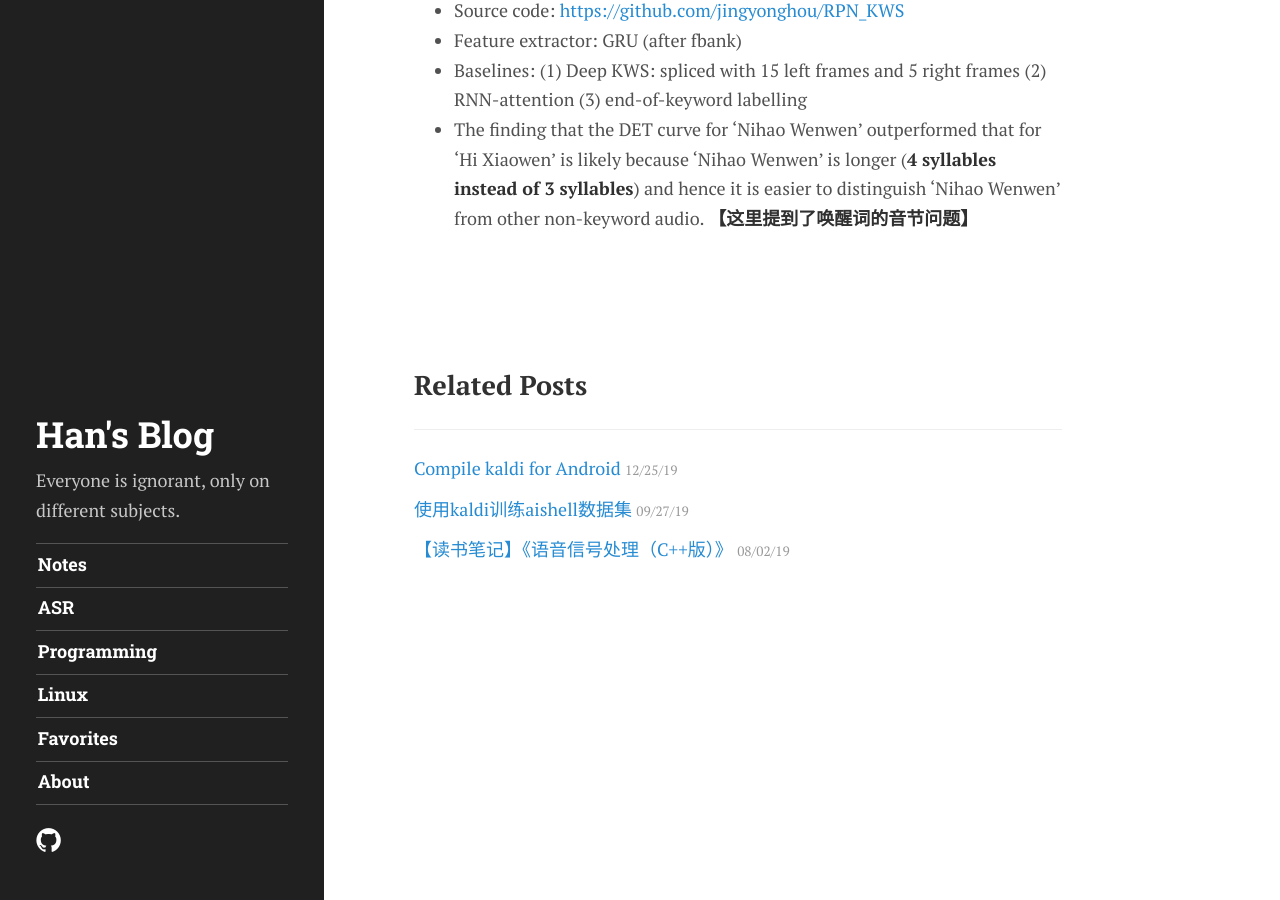
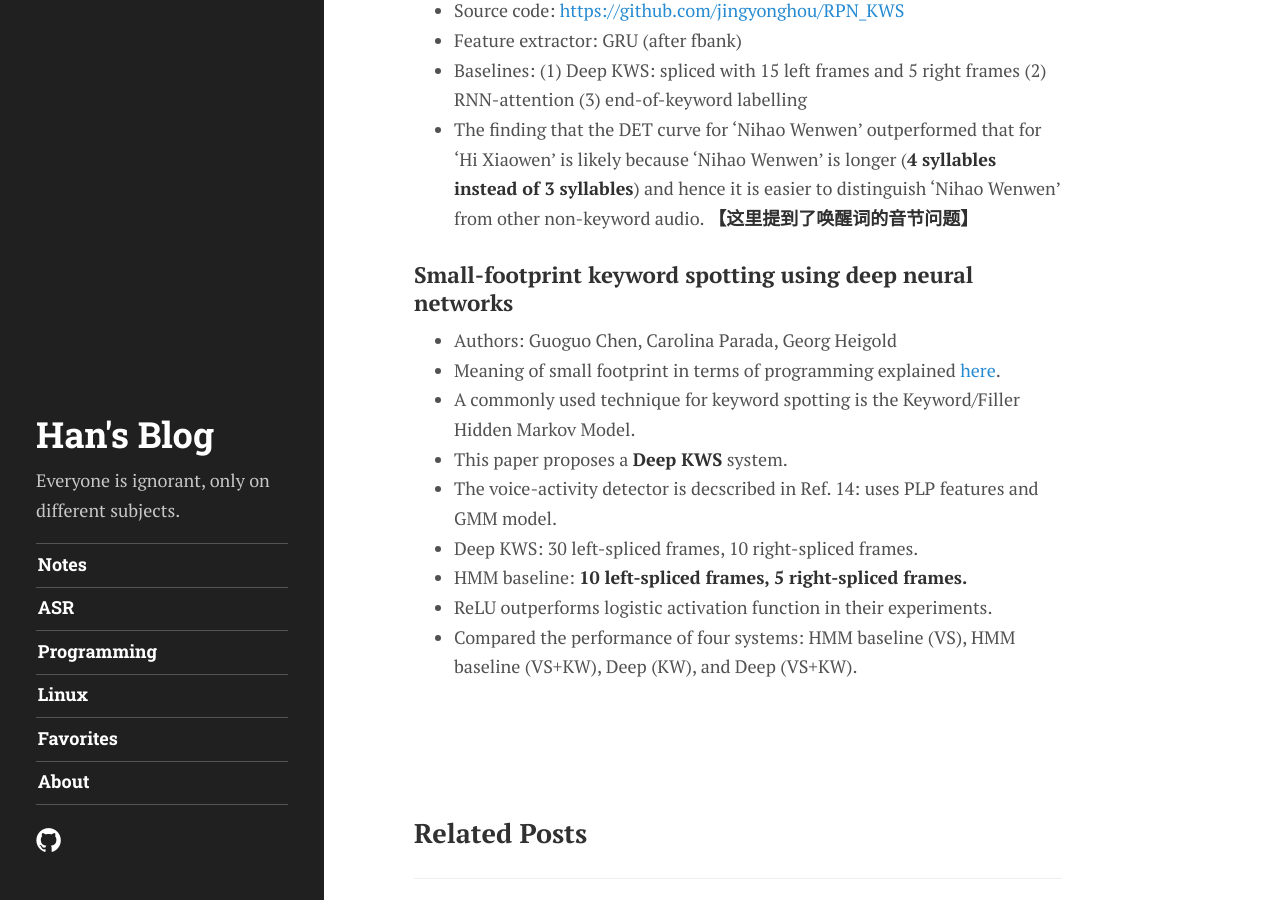
Before and after one commit to han-xie/han-xie.github.io, a Jekyll site: the page built from _posts/2020-03-12-literature-review.md, in a window 1280 px wide and 900 px high, scrolled down 3120 px. Built offline with Jekyll 4.4.1, drawn with Linux system fonts in a browser that asks for light colours; some web fonts are replaced; formulas are drawn with MathJax 3; comment, search, counter and statistics services are not loaded.

Commit message:
[post] Add Deep KWS in literature review post

```diff
--- a/_posts/2020-03-12-literature-review.md
+++ b/_posts/2020-03-12-literature-review.md
@@ -79,3 +79,15 @@ where `$P(s)$` is the language probability for sentence `$s$`.
 - Feature extractor: GRU (after fbank)
 - Baselines: (1) Deep KWS: spliced with 15 left frames and 5 right frames (2) RNN-attention (3) end-of-keyword labelling
 - The finding that the DET curve for 'Nihao Wenwen' outperformed that for 'Hi Xiaowen' is likely because 'Nihao Wenwen' is longer (**4 syllables instead of 3 syllables**) and hence it is easier to distinguish 'Nihao Wenwen' from other non-keyword audio. **【这里提到了唤醒词的音节问题】**
+
+### Small-footprint keyword spotting using deep neural networks
+
+- Authors: Guoguo Chen, Carolina Parada, Georg Heigold
+- Meaning of small footprint in terms of programming explained [here](https://stackoverflow.com/questions/1618065/what-is-meaning-of-small-footprint-in-terms-of-programming).
+- A commonly used technique for keyword spotting is the Keyword/Filler Hidden Markov Model.
+- This paper proposes a **Deep KWS** system.
+- The voice-activity detector is decscribed in Ref. 14: uses PLP features and GMM model.
+- Deep KWS: 30 left-spliced frames, 10 right-spliced frames.
+- HMM baseline: **10 left-spliced frames, 5 right-spliced frames.**
+- ReLU outperforms logistic activation function in their experiments.
+- Compared the performance of four systems: HMM baseline (VS), HMM baseline (VS+KW), Deep (KW), and Deep (VS+KW).
```
